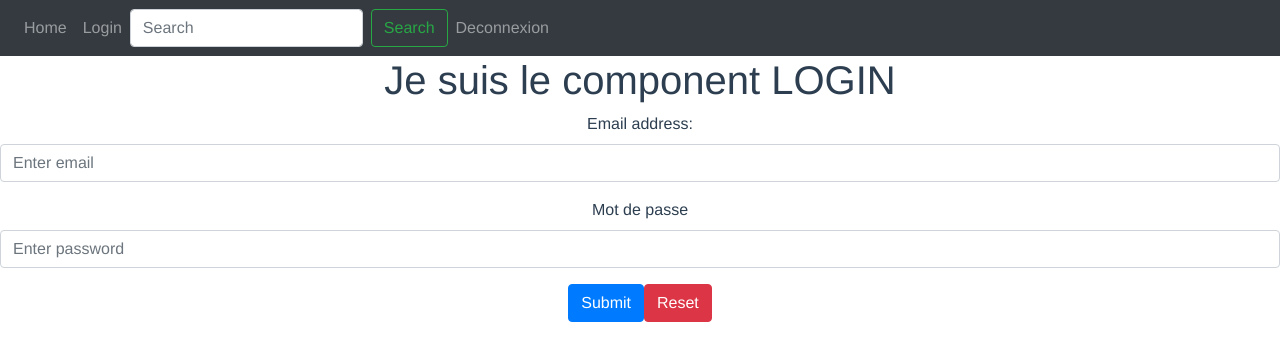
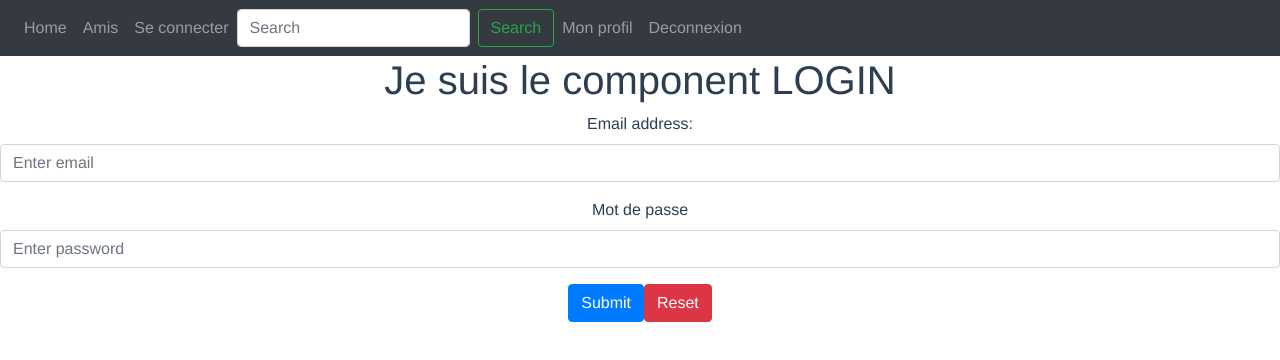
Before and after one commit to bnvd26/social-network-front, a Vue app: page /login in a window 1280 px wide. Shown: the top 360 px of the page. Built offline with nearby package versions, Linux system fonts and the light colour scheme.

Commit message:
feat(navbar) WIP

```diff
--- a/src/components/partials/Navbar.vue
+++ b/src/components/partials/Navbar.vue
@@ -3,7 +3,8 @@
 		<b-navbar type="dark" variant="dark">
 			<b-navbar-nav>
 				<b-nav-item href="/home">Home</b-nav-item>
-				<b-nav-item href="/login">Login</b-nav-item>
+				<b-nav-item href="/friendlist">Amis</b-nav-item>
+				<b-nav-item href="/login">Se connecter</b-nav-item>
 			</b-navbar-nav>
 			<b-nav-form @submit="onSubmit">
 				<b-form-input v-model="form.s" class="mr-sm-2" placeholder="Search"></b-form-input>
@@ -12,6 +13,7 @@
 				>
 			</b-nav-form>
 			<b-navbar-nav>
+				<b-nav-item href="/me">Mon profil</b-nav-item>
 				<b-nav-item v-on:click="logout">Deconnexion</b-nav-item>
 			</b-navbar-nav>
 		</b-navbar>
@@ -39,6 +41,7 @@ export default {
 				})
 				.then(function(response) {
 					console.log(response.data)
+					this.$route.push('login');
 				})
 				.catch(function(error) {
 					console.log(error);
```
